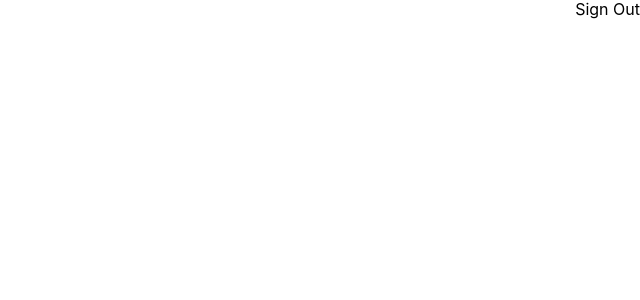
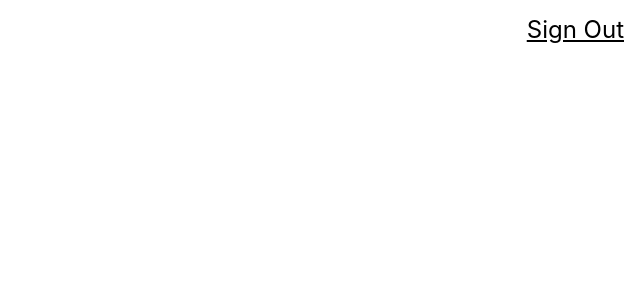
Before and after one commit to daryldelrosario/smart-brain, a React (Create React App) app: page / in a window 1280 px wide. Shown: the top 300 px of the page, without its empty margins (640-1280 px from the left). Built offline with nearby package versions, Linux system fonts and the light colour scheme.

Commit message:
style nav with tachyons

```diff
--- a/src/components/Navigation/Navigation.jsx
+++ b/src/components/Navigation/Navigation.jsx
@@ -3,7 +3,7 @@ import "./Navigation.css";
 const Navigation = () => {
   return(
     <nav className="nav">
-      <p>Sign Out</p>
+      <p className="f3 link dim black underline pa3 pointer">Sign Out</p>
     </nav>
   )
 }
```
